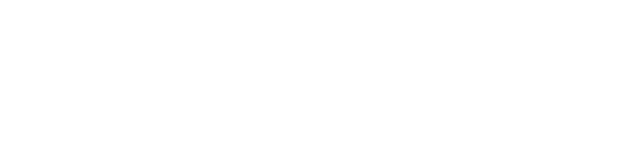
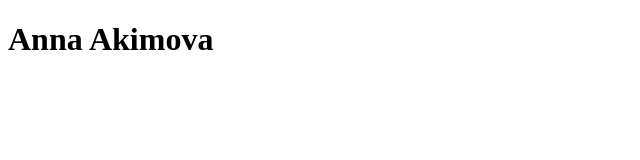
Before and after one commit to AnyaSuerte/rsschool-cv, a plain HTML site: page index.html in a window 1280 px wide. Shown: the whole page, without its empty margins (0-640 px from the left). Drawn offline with Linux system fonts and the light colour scheme.

Commit message:
feat: add my name

```diff
--- a/index.html
+++ b/index.html
@@ -7,6 +7,6 @@
   <link rel="stylesheet" href="/style.css">
 </head>
 <body>
-
+  <h1>Anna Akimova</h1>
 </body>
 </html>
```
